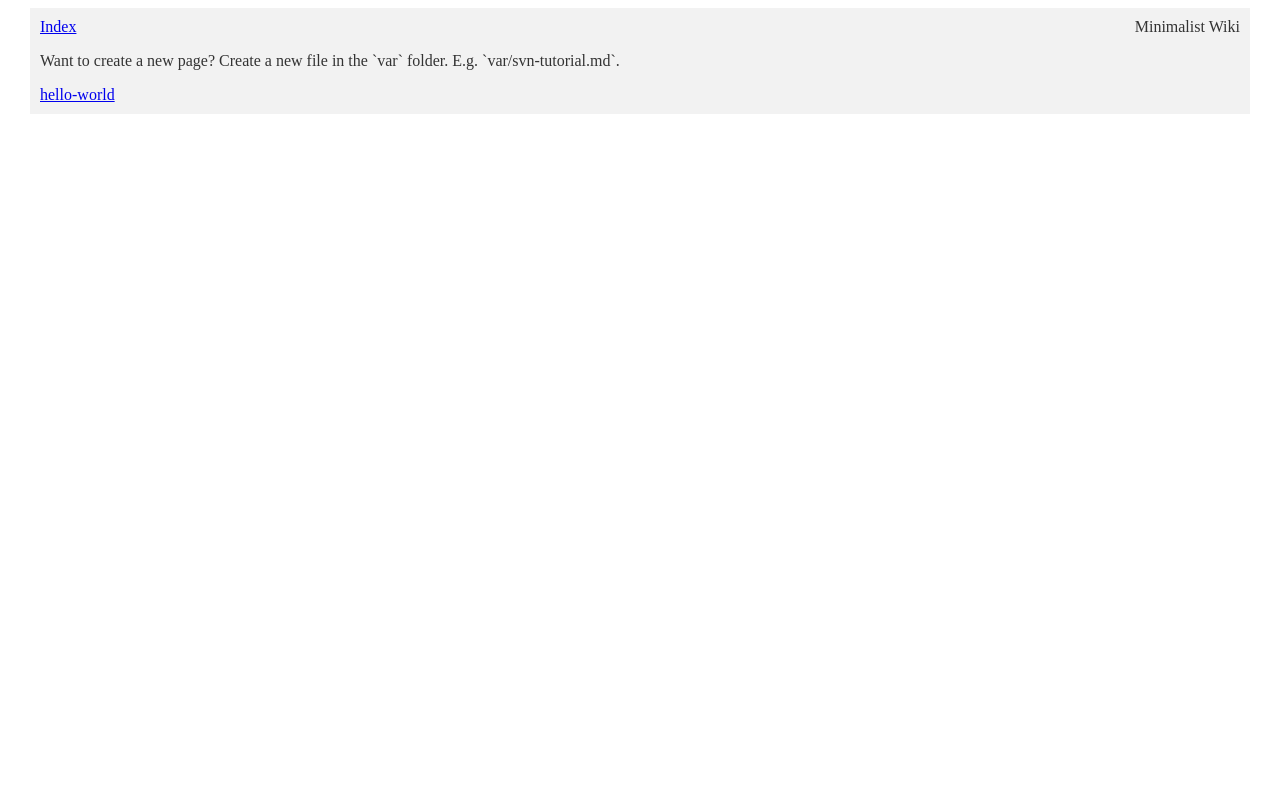
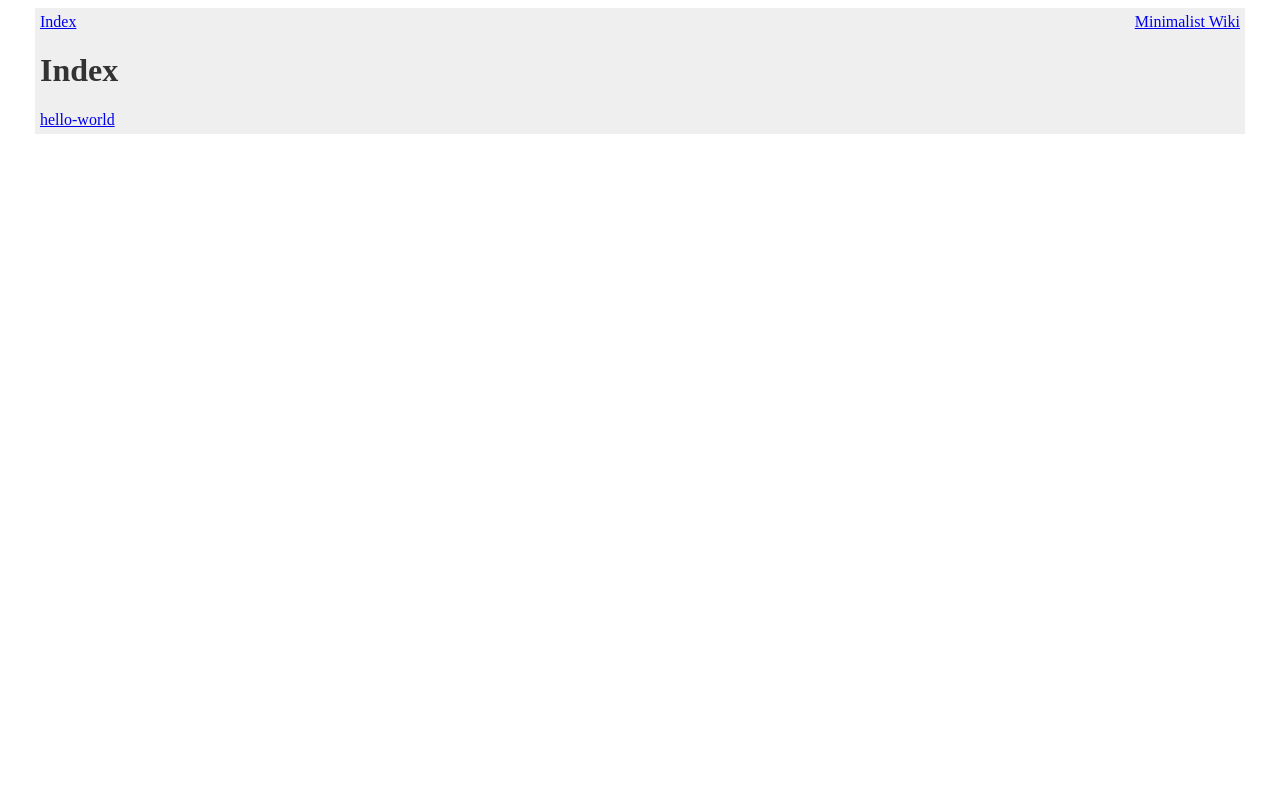
Before and after one commit to dvikan/minimalist-wiki, a PHP site: page / in a window 1280 px wide. Run offline with PHP 8.4, Linux system fonts and the light colour scheme.

Commit message:
Slim down a bit

```diff
--- a/composer.json
+++ b/composer.json
@@ -12,6 +12,7 @@
     "autoload": {
         "psr-4": {
             "vikan\\wiki\\": "src"
-        }
+        },
+        "files": ["src/functions.php"]
     }
 }
--- a/public/index.php
+++ b/public/index.php
@@ -4,13 +4,12 @@ require __DIR__.'/../vendor/autoload.php';
 
 ini_set('display_errors', true);
 
-const TEMPLATES_DIR = __DIR__.'/../templates';
-const MARKDOWN_DIR = __DIR__.'/../var';
+const MARKDOWN_DIR = __DIR__.'/../var/';
 
 $uri = $_SERVER['REQUEST_URI'];
 
 if($uri === '/') {
-    $page = new vikan\wiki\Frontpage;
+    $page = new vikan\wiki\Index;
 } else {
     $page = new vikan\wiki\Page($uri);
 }
--- a/src/Frontpage.php
+++ b/src/Index.php
@@ -2,17 +2,11 @@
 
 namespace vikan\wiki;
 
-class Frontpage
+class Index
 {
     public function __invoke()
     {
-        $pages = $this->getPages();
-
-        ob_start();
-        require TEMPLATES_DIR . '/index.tpl';
-        $html = ob_get_clean();
-
-        return $html;
+        return render('index.tpl', ['pages' => $this->getPages()]);
     }
 
     private function getPages()
--- /dev/null
+++ b/src/functions.php
@@ -0,0 +1,20 @@
+<?php
+
+namespace vikan\wiki;
+
+const TEMPLATES_DIR = __DIR__.'/../templates/';
+
+function render($template, $vars = [])
+{
+    extract($vars);
+
+    ob_start();
+
+    require TEMPLATES_DIR . 'header.tpl';
+    require TEMPLATES_DIR . $template;
+    require TEMPLATES_DIR . 'footer.tpl';
+
+    $html = ob_get_clean();
+
+    return $html;
+}
--- a/templates/footer.tpl
+++ b/templates/footer.tpl
@@ -1 +1,7 @@
+<footer>
+</footer>
+
 </div>
+
+</body>
+</html>
--- a/templates/header.tpl
+++ b/templates/header.tpl
@@ -1,19 +1,28 @@
+<html>
+
+<head>
+<title>Minimalist Wiki ♥ </title>
+
 <style>
-    html {
-    }
-
     .container {
-        background: grey;
+        background: #efefef;
         max-width: 1200px;
         margin: 0 auto;
-        padding: 10px;
-        background: #F2F2F2;
+        padding: 5px;
         color: #333;
     }
 </style>
 
+</head>
+
+<body>
+
 <div class="container">
 
+<span style="float: right">
+<a href="https://github.com/dvikan/minimalist-wiki">
+    Minimalist Wiki
+    </a>
+</span>
+
 <a href="/">Index</a>
-
-<span style="float: right">Minimalist Wiki</span>
--- a/templates/index.tpl
+++ b/templates/index.tpl
@@ -1,21 +1,12 @@
-<?php
-    include __DIR__.'/header.tpl';
-?>
+<div class="index">
 
-<p>
-Want to create a new page?
-Create a new file in the `var` folder.
-E.g. `var/svn-tutorial.md`.
-</p>
+<h1>
+    Index
+</h1>
 
-<div>
-<?php
-    foreach($pages as $page) {
-        print "<a href=\"$page\">$page</a> <br>";
-    }
-?>
+        <?php
+            foreach($pages as $page) {
+                print "<a href=\"$page\">$page</a> <br>";
+            }
+        ?>
 </div>
-
-<?php
-    include __DIR__.'/footer.tpl';
-?>
```
Also changed, not shown: src/Page.php (+6 -22 lines), templates/404.tpl (added, +7 -0 lines), templates/page.tpl (+1 -11 lines), var/hello-world.md (+1 -1 lines).
